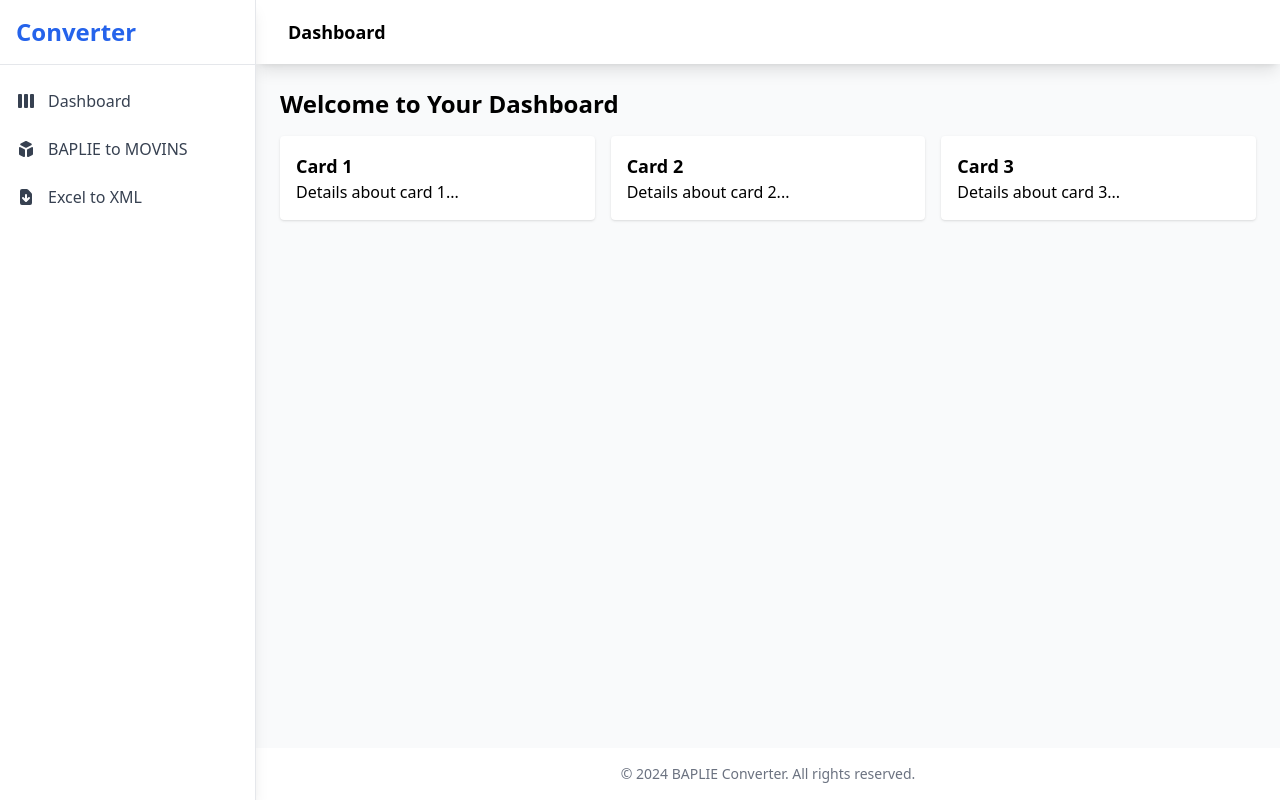
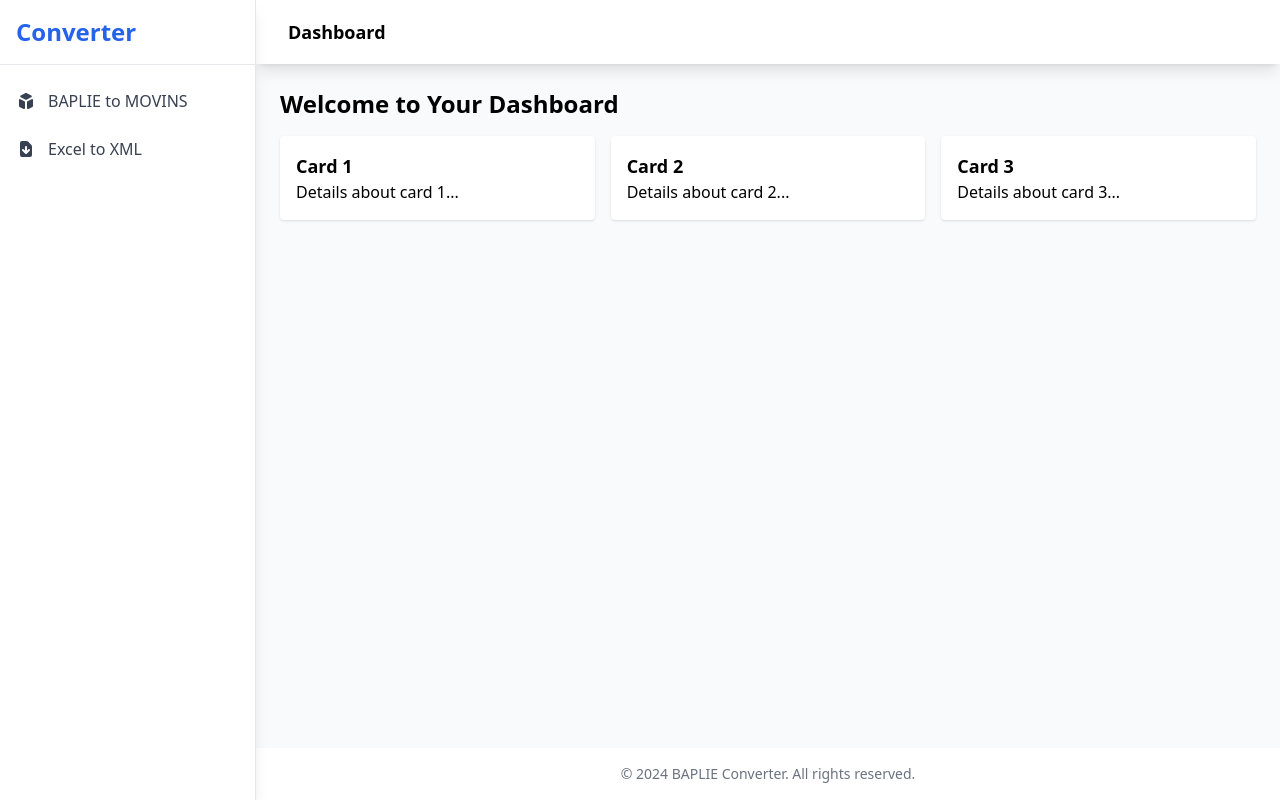
Before and after one commit to FysMalc/flask_web, a Flask app: page / in a window 1280 px wide. Run offline with Flask 3, Linux system fonts and the light colour scheme; data that the repository does not hold is empty; some libraries are stand-ins or nearby versions.

Commit message:
Update base.html

```diff
--- a/app/templates/base.html
+++ b/app/templates/base.html
@@ -23,15 +23,7 @@
             </div>
             <nav class="mt-4">
                 <ul class="space-y-2">
-                    <li>
-                        <a href="/" class="flex items-center px-4 py-2 text-gray-700 hover:bg-blue-100 hover:text-blue-600">
-                            <!-- Dashboard Icon -->
-                            <svg xmlns="http://www.w3.org/2000/svg" class="h-5 w-5 mr-3" viewBox="0 0 20 20" fill="currentColor">
-                                <path d="M2 4a1 1 0 011-1h2a1 1 0 011 1v12a1 1 0 01-1 1H3a1 1 0 01-1-1V4zM8 4a1 1 0 011-1h2a1 1 0 011 1v12a1 1 0 01-1 1H9a1 1 0 01-1-1V4zM15 3a1 1 0 00-1 1v12a1 1 0 001 1h2a1 1 0 001-1V4a1 1 0 00-1-1h-2z" />
-                            </svg>
-                            Dashboard
-                        </a>
-                    </li>
+
                     <li>
                         <a href="{{ url_for('main.baplie2movins') }}" class="flex items-center px-4 py-2 text-gray-700 hover:bg-blue-100 hover:text-blue-600">
                             <!-- Ship/Container Icon -->
```
